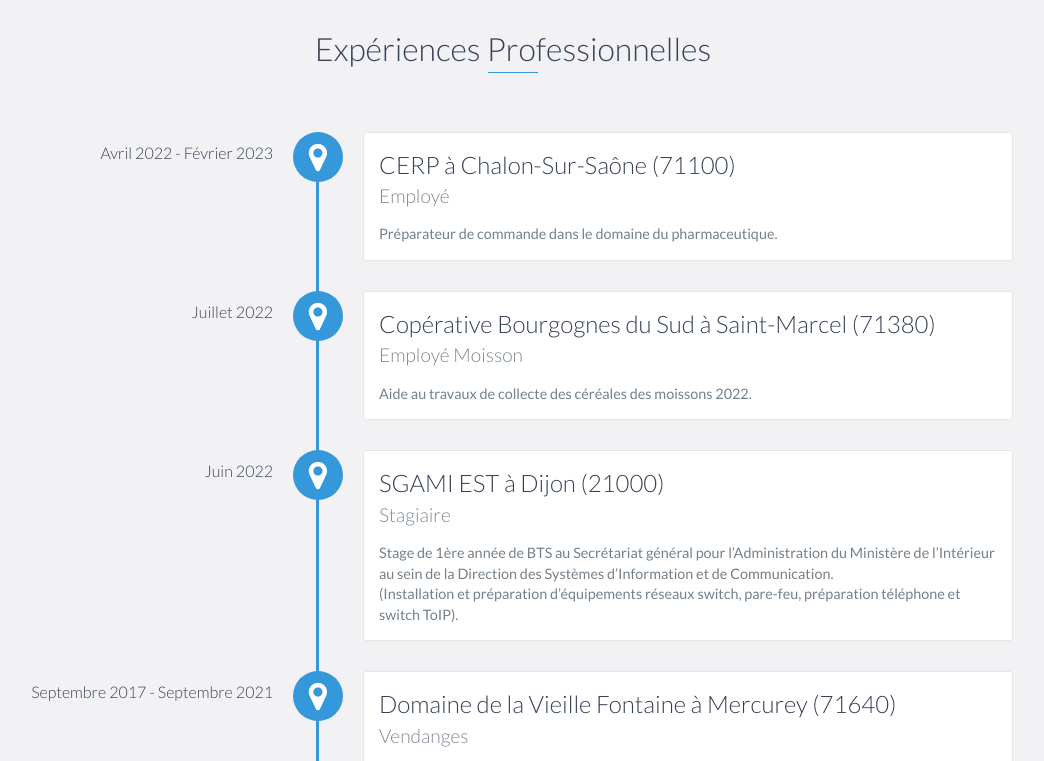
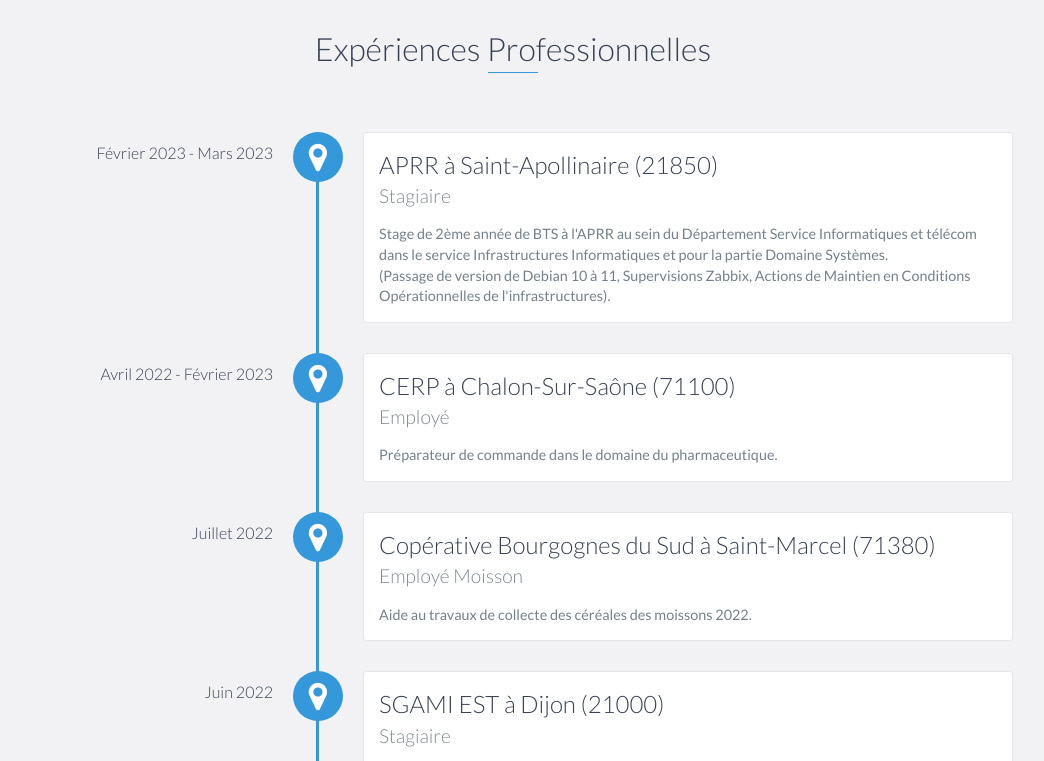
Before and after one commit to louis-dprs/louis-dprs.github.io, a website: page index.html in a window 1280 px wide. Shown: the part 1200-1961 px from the top of the page, without its empty margins (127-1171 px from the left). Drawn offline with nearby package versions, Linux system fonts and the light colour scheme.

Commit message:
Ajout Stage APRR

```diff
--- a/index.html
+++ b/index.html
@@ -92,7 +92,17 @@
     <div id="experience" class="background-alt">
         <h2 class="heading">Expériences Professionnelles</h2>
         <div id="experience-timeline">
-	    <div data-date="Avril 2022 - Février 2023">
+
+            <div data-date="Février 2023 - Mars 2023">
+                <h3>APRR à Saint-Apollinaire (21850)</h3>
+                <h4>Stagiaire</h4>
+                <p>
+                    Stage de 2ème année de BTS à l'APRR au sein du Département Service Informatiques et télécom dans le service Infrastructures Informatiques et pour la partie Domaine Systèmes.</br>
+                    (Passage de version de Debian 10 à 11, Supervisions Zabbix, Actions de Maintien en Conditions Opérationnelles de l'infrastructures).
+                </p>
+            </div>
+
+	        <div data-date="Avril 2022 - Février 2023">
                 <h3>CERP à Chalon-Sur-Saône (71100)</h3>
                 <h4>Employé</h4>
                 <p>
@@ -108,7 +118,7 @@
                 </p>
             </div>
 
-	    <div data-date="Juin 2022">
+	        <div data-date="Juin 2022">
                 <h3>SGAMI EST à Dijon (21000)</h3>
                 <h4>Stagiaire</h4>
                 <p>
@@ -117,7 +127,7 @@
                 </p>
             </div>
 
-	    <div data-date="Septembre 2017 - Septembre 2021">
+	        <div data-date="Septembre 2017 - Septembre 2021">
                 <h3>Domaine de la Vieille Fontaine à Mercurey (71640)</h3>
                 <h4>Vendanges</h4>
                 <p>
```
